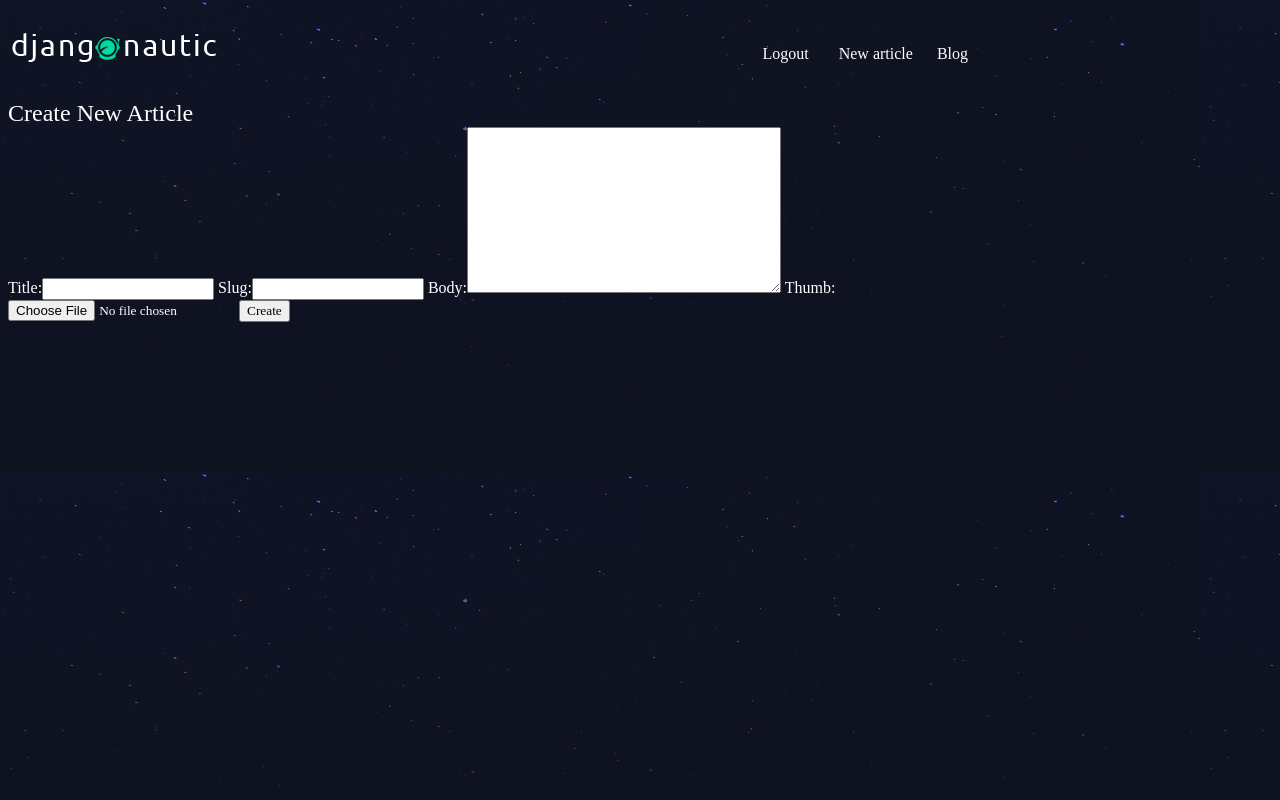
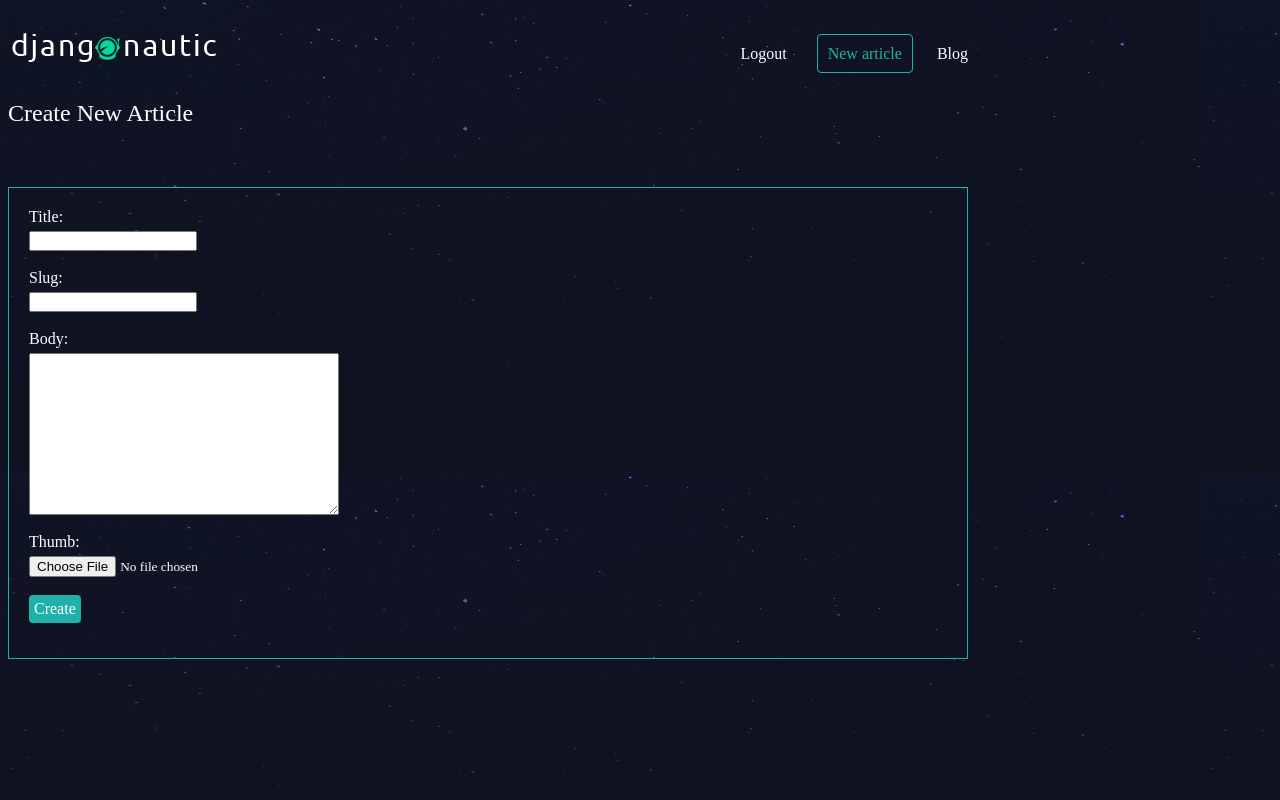
Before and after one commit to aconcan/django-website, a Django app: page /articles/create/ in a window 1280 px wide. Run offline with Django 3.2, Linux system fonts and the light colour scheme; a user stored in the database is signed in.

Commit message:
finished adding basic styling to article pages, buttons and static forms

```diff
--- a/webapp2/articles/templates/articles/article_create.html
+++ b/webapp2/articles/templates/articles/article_create.html
@@ -5,7 +5,7 @@
     <div class='create-article'>
         <h2> Create New Article </h2>
 
-        <form class='site-form' action='{% url "articles:create" %}' method='post'>
+        <form class='site-form' action='{% url "articles:create" %}' method='post' enc_type='multipart/formdata'>
             {% csrf_token %}
             {{ form }}
             <input type='submit' value='Create'>
--- a/webapp2/articles/templates/articles/article_list.html
+++ b/webapp2/articles/templates/articles/article_list.html
@@ -9,7 +9,7 @@
             <div class='article'>
                 <h2><a href="{% url 'articles:detail' article.slug %}">{{article.title}}</a></h2>
                 <p>{{article.snippet}}</p>
-                <p>{{article.date}}</p>
+                <p class='date'>{{article.date}}</p>
             </div>
         {% endfor %}
     </div>
--- a/webapp2/assets/styles.css
+++ b/webapp2/assets/styles.css
@@ -86,6 +86,10 @@ nav button{
     border: 0;
 }
 
+.article-detail .article img {
+    max-width: 100%;
+}
+
 .article-detail .article h2 {
     text-align: center;
     margin: 20px 0;
@@ -99,5 +103,48 @@ nav button{
 
 .article-detail .article p {
     text-align: center;
-    font-size: 1.2;
+    font-size: 1.2em;
 }
+
+.site-form {
+    margin-top: 60px;
+    border: 1px solid lightseagreen;
+    padding: 20px;
+}
+
+.site-form input, .site-form textarea {
+    display: block;
+    margin-top: 5px;
+    margin-bottom: 18px;
+    padding: 0
+}
+
+a.highlight {
+    border: 1px solid lightseagreen;
+    padding: 10px;
+    border-radius: 4px;
+    color: lightseagreen;
+}
+
+.errorlist li {
+    padding: 5px;
+    list-style-type: none;
+    border: 2px solid darkred;
+    border-radius: 4px;
+    color: darkred;
+    margin: 10px 0;
+}
+
+.errorlist {
+    padding: 0;
+}
+
+.site-form input[type='submit'] {
+    background: lightseagreen;
+    border: 0;
+    color: white;
+    font-size: 1em;
+    border-radius: 4px;
+    padding: 5px;
+    margin: 15px 0;
+}
```
Also changed, not shown: webapp2/assets/slug_populate.js (added), webapp2/db.sqlite3.
